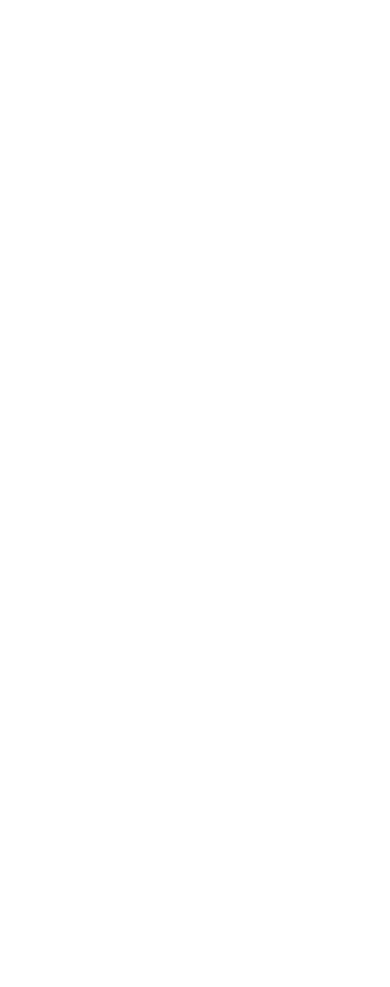
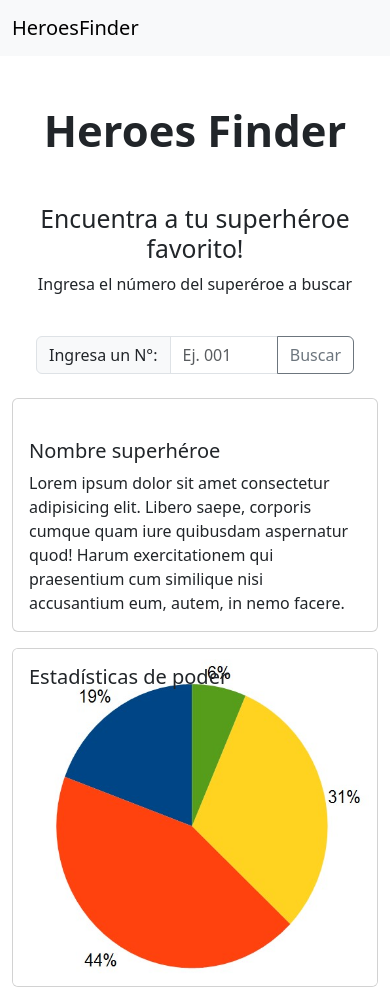
Before and after one commit to Pablobuu/heroes-finder, a plain HTML site: page index.html in a window 390 px wide. Before the commit the page ends 844 px from the top, so only its background shows below. Drawn offline with nearby package versions, Linux system fonts and the light colour scheme.

Commit message:
avance general

```diff
--- a/assets/js/script.js
+++ b/assets/js/script.js
@@ -0,0 +1,36 @@
+//Validación de formulario
+
+let buscar = document.getElementById("form-busqueda");
+const validar = () => {
+  let patronNum = /^[0-9]{0,3}$/gim;
+  let numIngresado = document.querySelector(".input-busqueda").value;
+  if (!numIngresado.match(patronNum)) {
+    alert("Ingresa sólo números para tu búsqueda");
+    document.querySelector(".input-busqueda").value = "";
+  } else {
+    buscaHeroe(numIngresado);
+  }
+};
+buscar.addEventListener("click", validar);
+
+//AJAX
+
+function buscaHeroe(id) {
+  $.ajax({
+    type: "GET",
+    url: "https://www.superheroapi.com/api.php/4905856019427443/${id}",
+    dataType: "json",
+    success: function (datos) {
+      console.log(datos);
+      muestraInfo;
+      muestraGrafico;
+    },
+    error: function (error) {
+      alert("Error al buscar los datos");
+    },
+  });
+}
+
+function muestraInfo(datos) {}
+
+function muestraGrafico(datos) {}
--- a/index.html
+++ b/index.html
@@ -11,6 +11,72 @@
     />
   </head>
   <body>
+    <nav class="navbar bg-light">
+      <div class="container-fluid">
+        <a class="navbar-brand" href="#">HeroesFinder</a>
+      </div>
+    </nav>
+    <main>
+      <div id="hero-banner" class="container">
+        <h1 class="display-1 text-center fw-bold my-5">Heroes Finder</h1>
+        <h2 class="text-center">Encuentra a tu superhéroe favorito!</h2>
+      </div>
+      <section id="search-bar">
+        <div class="container">
+          <p class="text-center">Ingresa el número del superéroe a buscar</p>
+          <form class="input-group p-4" id="form-busqueda">
+            <span class="input-group-text">Ingresa un N°:</span>
+            <input
+              type="text"
+              class="input-busqueda form-control"
+              aria-label="Sizing example input"
+              aria-describedby="inputGroup-sizing-default"
+              placeholder="Ej. 001"
+              maxlength="3"
+            />
+            <button
+              class="btn btn-outline-secondary"
+              type="button"
+              id="boton-busqueda"
+              value="buscar"
+            >
+              Buscar
+            </button>
+          </form>
+        </div>
+      </section>
+      <div class="prueba"></div>
+      <section class="container" id="heroes-info">
+        <div class="card mb-3" style="">
+          <div class="row g-0">
+            <div class="col-md-4">
+              <img src="" class="img-fluid rounded-start" id="heroes-img" />
+            </div>
+            <div class="col-md-8">
+              <div class="card-body">
+                <h5 class="card-title">Nombre superhéroe</h5>
+                <p class="card-text">
+                  Lorem ipsum dolor sit amet consectetur adipisicing elit.
+                  Libero saepe, corporis cumque quam iure quibusdam aspernatur
+                  quod! Harum exercitationem qui praesentium cum similique nisi
+                  accusantium eum, autem, in nemo facere.
+                </p>
+              </div>
+            </div>
+          </div>
+        </div>
+      </section>
+      <section class="container" id="heroes-stats">
+        <div class="card">
+          <img src="assets/img/Pie-chart.jpg" class="card-img" />
+          <div class="card-img-overlay">
+            <h5 class="card-title">Estadísticas de poder</h5>
+            <p class="card-text"></p>
+          </div>
+        </div>
+      </section>
+    </main>
+    <footer></footer>
     <script
       src="https://code.jquery.com/jquery-3.7.1.min.js"
       integrity="sha256-/JqT3SQfawRcv/BIHPThkBvs0OEvtFFmqPF/lYI/Cxo="
```
Also changed, not shown: assets/img/Batman_Vol_3_131_Textless_Fabok_Variant.webp (added), assets/img/Pie-chart.jpg (added).
